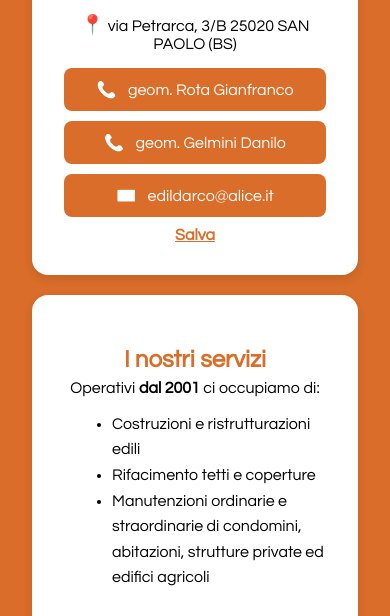
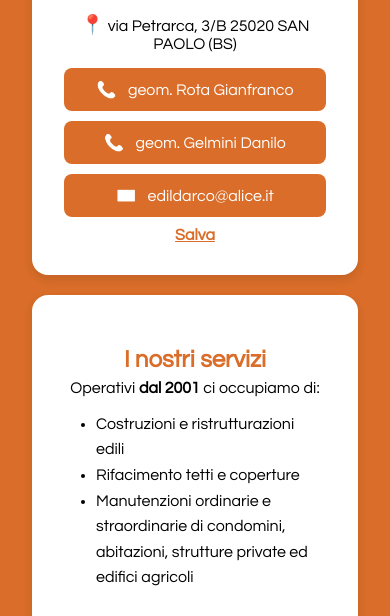
Before and after one commit to edildarco/contatti-edildarco, a plain HTML site: page index.html in a window 390 px wide. Shown: the part 228-844 px from the top of the page. Drawn offline with Linux system fonts and the light colour scheme.

Commit message:
Update index.html

```diff
--- a/index.html
+++ b/index.html
@@ -89,6 +89,14 @@
   display: none;
 }
 
+/* ------------ SERVIZI --------*/
+
+.servizi-lista {
+  text-align: left;
+  padding-left: 3rem;
+  line-height: 1.6;
+}
+
 /* ------------ RESPONSIVE --------*/
     .only-desktop {
       display: block;
@@ -104,6 +112,9 @@
       }
       .only-mobile {
         display: block;
+      }
+      .servizi-lista {
+    padding-left: 2rem;
       }
     }
   </style>
@@ -159,10 +170,10 @@
   </div>
 
 <!-- SERVIZI -->
-<div class="card" >
+<div class="card">
   <h2 style="color: #d96d29;">I nostri servizi </h2>
-  <p style=" margin-top: 8px;"> Operativi <b> dal 2001 </b> ci occupiamo di: </p>
-  <ul style="text-align: left; padding-left: 3rem; line-height: 1.6;">
+  <p style="margin-top: 8px;"> Operativi <b>dal 2001</b> ci occupiamo di: </p>
+  <ul class="servizi-lista">
     <li>Costruzioni e ristrutturazioni edili</li>
     <li>Rifacimento tetti e coperture</li>
     <li>Manutenzioni ordinarie e straordinarie di condomini, abitazioni, strutture private ed edifici agricoli</li>
```
